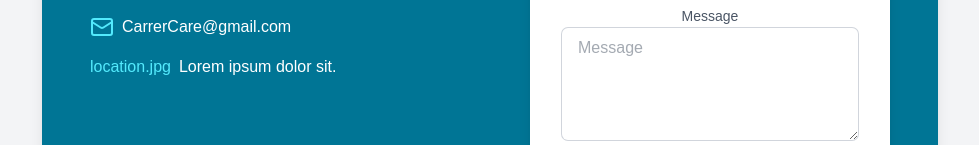
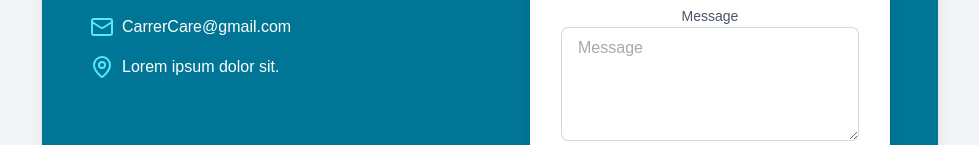
Before and after one commit to satyamrk18/CarrerCare, a React (Vite) app: page /contact in a window 1280 px wide. Shown: the part 443-588 px from the top of the page, without its empty margins (150-1129 px from the left). Built offline with nearby package versions, Linux system fonts and the light colour scheme.

Commit message:
add lucid react location icon

```diff
--- a/src/pages/Contact.jsx
+++ b/src/pages/Contact.jsx
@@ -1,5 +1,5 @@
 import "./Contact.css";
-import { Phone , Mail ,  } from "lucide-react"
+import { Phone , Mail , MapPin  } from "lucide-react"
 
 
 const Contact = () => {
@@ -26,7 +26,7 @@ const Contact = () => {
                    <span> CarrerCare@gmail.com </span>
                 </div>
                   <div className="inline-flex space-x-2 items-center">
-                    <span className="text-cyan-300">location.jpg</span>
+                    <span className="text-cyan-300"> <MapPin /></span>
                    <span> Lorem ipsum dolor sit. </span>
                 </div>
 
```
